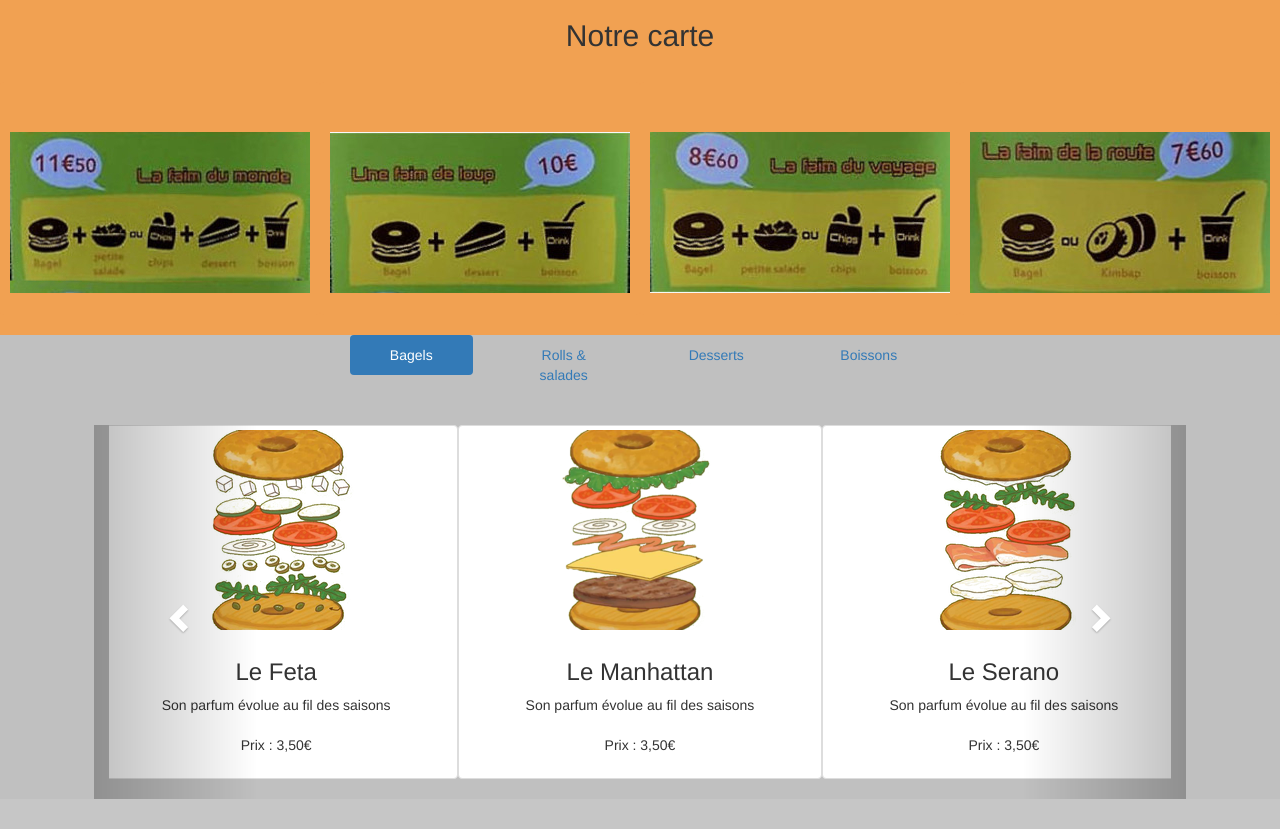
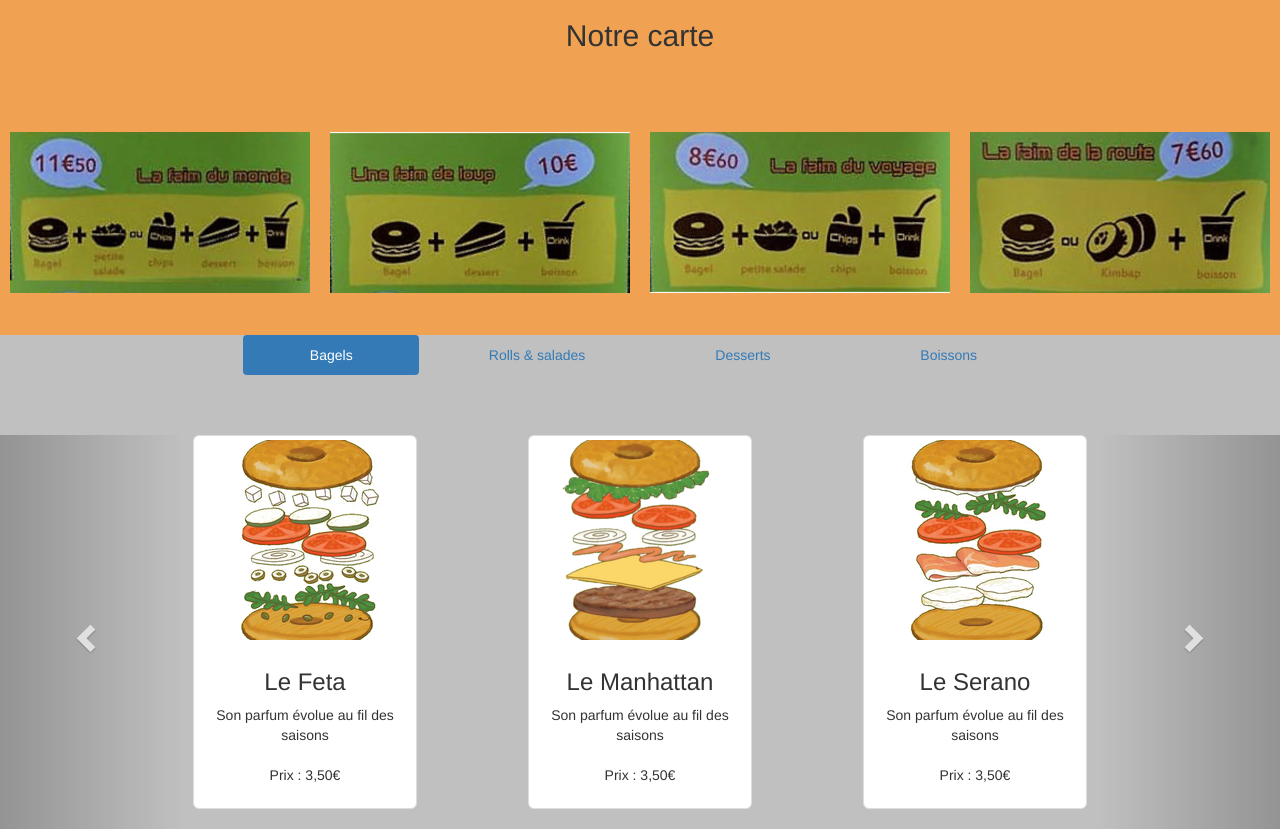
Before and after one commit to JulienOpto/cameleon_voyageur, a PHP site: page / in a window 1280 px wide. Shown: the part 782-1611 px from the top of the page. Before the commit the page ends 1581 px from the top, so only its background shows below. Run offline with PHP 8.4, Linux system fonts and the light colour scheme.

Commit message:
uniformisation des tailles du menu

```diff
--- a/css/stylesheet.css
+++ b/css/stylesheet.css
@@ -58,7 +58,11 @@ nav-menu {
 }
 
 .zone-menu {
-	margin-top: 30px;
+	margin-top: 50px;
+}
+
+.zone-menu1 {
+	margin-top: 100px;
 }
 
 .photothumb {
--- a/index.html
+++ b/index.html
@@ -84,8 +84,8 @@
 
 
 
-				<div class="row">		<!-- choix menus -->
-					<nav class="col-md-6 col-md-offset-3 col-xs-12 nav-menu">
+				<div class="row nav-menu">		<!-- choix menus -->
+					<nav class="col-md-8 col-md-offset-2 col-xs-12">
 						<ul class="nav nav-pills" role="tablist">
 							<li role="presentation" class="col-md-3 col-xs-6 active"><a href="#slider1" aria-controls="slider1" role="tab" data-toggle="pill">Bagels</a></li>
 							<li role="presentation" class="col-md-3 col-xs-6"><a href="#slider2" aria-controls="slider2" role="tab" data-toggle="pill">Rolls & salades</a></li>
@@ -96,7 +96,7 @@
 
 				  				<!-- carousel bagels-->
 						<div class="row tab-content">
-							<div id="slider1" class="carousel slide col-md-10 col-md-offset-1 tab-pane active zone-menu" data-ride="carousel" data-interval="false" role="tabpanel">
+							<div id="slider1" class="carousel slide tab-pane active zone-menu1" data-ride="carousel" data-interval="false" role="tabpanel">
 								<ol class="carousel-indicators">
 									<li data-target="#slider1" data-slide-to="0" class="active"></li>
 									<li data-target="#slider1" data-slide-to="1"></li>
@@ -104,21 +104,21 @@
 								<div class="carousel-inner" role="listbox">
 									<div class="item active">
 										<div class="row">
-											<div class="col-md-4 thumbnail">
+											<div class="col-xs-offset-1 col-xs-10 col-sm-offset-2 col-sm-2 photothumb thumbnail">
 												<img src="img/Menu/Feta.r.png" alt="Feta">
 												<div class="caption">
 									        		<h3>Le Feta</h3>
 									        		<p>Son parfum évolue au fil des saisons<br/><br/>Prix : 3,50€</p>
 									    		</div>
 											</div>
-											<div class="col-md-4 thumbnail">
+											<div class="col-xs-offset-1 col-xs-10 col-sm-offset-1 col-sm-2 photothumb thumbnail">
 												<img src="img/Menu/manhattan.r.png" alt="Manhattan">
 												<div class="caption">
 									        		<h3>Le Manhattan</h3>
 									        		<p>Son parfum évolue au fil des saisons<br/><br/>Prix : 3,50€</p>
 									    		</div>
 											</div>
-											<div class="col-md-4 thumbnail">
+											<div class="col-xs-offset-1 col-xs-10 col-sm-offset-1 col-sm-2 photothumb thumbnail">
 												<img src="img/Menu/Serano.r.png" alt="Serano">
 												<div class="caption">
 									        		<h3>Le Serano</h3>
@@ -129,21 +129,21 @@
 									</div>
 									<div class="item">
 										<div class="row">
-											<div class="col-md-4 thumbnail">
+											<div class="col-xs-offset-1 col-xs-10 col-sm-offset-2 col-sm-2 photothumb thumbnail">
 												<img src="img/Menu/dinde.r.png" alt="Dinde">
 												<div class="caption">
 									        		<h3>Le Dinde</h3>
 									        		<p>Son parfum évolue au fil des saisons<br/><br/>Prix : 3,50€</p>
 									    		</div>
 									    	</div>
-											<div class="col-md-4 thumbnail">
+											<div class="col-xs-offset-1 col-xs-10 col-sm-offset-1 col-sm-2 photothumb thumbnail">
 												<img src="img/Menu/lox.r.png" alt="Lox">
 												<div class="caption">
 									        		<h3>Le Lox</h3>
 									        		<p>Son parfum évolue au fil des saisons<br/><br/>Prix : 3,50€</p>
 									    		</div>
 											</div>
-											<div class="col-md-4 thumbnail">
+											<div class="col-xs-offset-1 col-xs-10 col-sm-offset-1 col-sm-2 photothumb thumbnail">
 												<img src="img/Menu/poulet.r.png" alt="Poulet">
 												<div class="caption">
 									        		<h3>Le Poulet</h3>
@@ -152,6 +152,7 @@
 											</div>
 										</div>
 									</div>
+
 								</div>
 								<a class="carousel-control left" href="#slider1" data-slide="prev">
 				            		<span class="glyphicon glyphicon-chevron-left"></span>
@@ -160,8 +161,9 @@
 				            		<span class="glyphicon glyphicon-chevron-right"></span>
 				        		</a>
 							</div>
+
 										<!-- caroussel rolls -->
-							<div id="slider2" class="carousel slide col-md-10 col-md-offset-1 tab-pane zone-menu" data-ride="carousel" data-interval="false" role="tabpanel">
+							<div id="slider2" class="carousel slide tab-pane zone-menu1" data-ride="carousel" data-interval="false" role="tabpanel">
 									<ol class="carousel-indicators">
 										<li data-target="#slider2" data-slide-to="0" class="active"></li>
 										<li data-target="#slider2" data-slide-to="1"></li>
@@ -169,21 +171,21 @@
 									<div class="carousel-inner" role="listbox">
 										<div class="item active">
 											<div class="row">
-												<div class="col-md-4 thumbnail">
+												<div class="col-xs-offset-1 col-xs-10 col-sm-offset-2 col-sm-2 photothumb thumbnail">
 													<img src="img/Menu/chiken.r.png" alt="Chicken">
 													<div class="caption">
 										        		<h3>Chicken Rolls</h3>
 										        		<p>Son parfum évolue au fil des saisons<br/><br/>Prix : 3,50€</p>
 										    		</div>
 												</div>
-												<div class="col-md-4 thumbnail">
+												<div class="col-xs-offset-1 col-xs-10 col-sm-offset-1 col-sm-2 photothumb thumbnail">
 													<img src="img/Menu/kimbap.r.png" alt="Kimbap">
 													<div class="caption">
 										        		<h3>Les Kimbap</h3>
 										        		<p>Son parfum évolue au fil des saisons<br/><br/>Prix : 3,50€</p>
 										    		</div>
 												</div>
-												<div class="col-md-4 thumbnail">
+												<div class="col-xs-offset-1 col-xs-10 col-sm-offset-1 col-sm-2 photothumb thumbnail">
 													<img src="img/Menu/mandu.r.png" alt="Mandu">
 													<div class="caption">
 										        		<h3>Les Mandus</h3>
@@ -194,21 +196,21 @@
 										</div>
 										<div class="item">
 											<div class="row">
-												<div class="col-md-4 thumbnail">
+												<div class="col-xs-offset-1 col-xs-10 col-sm-offset-2 col-sm-2 photothumb thumbnail">
 													<img src="img/Menu/Salade.r.png" alt="Salade">
 													<div class="caption">
 										        		<h3>La Salade</h3>
 										        		<p>Son parfum évolue au fil des saisons<br/><br/>Prix : 3,50€</p>
 										    		</div>
 										    	</div>
-												<div class="col-md-4 thumbnail">
+												<div class="col-xs-offset-1 col-xs-10 col-sm-offset-1 col-sm-2 photothumb thumbnail">
 													<img src="img/Menu/rock.r.png" alt="Rock">
 													<div class="caption">
 										        		<h3>Le Rock N'Roll</h3>
 										        		<p>Son parfum évolue au fil des saisons<br/><br/>Prix : 3,50€</p>
 										    		</div>
 												</div>
-												<div class="col-md-4 thumbnail">
+												<div class="col-xs-offset-1 col-xs-10 col-sm-offset-1 col-sm-2 photothumb thumbnail">
 													<img src="img/Menu/thon.r.png" alt="Thon">
 													<div class="caption">
 										        		<h3>Le Thon</h3>
@@ -227,7 +229,6 @@
 							</div>
 							<!-- Thumbnails Desserts -->
 						<div class="col-xs-12 tab-pane zone-menu" id="desserts" role="tabpanel">
-							<h2>Nos desserts</h2>
 							<div class="row">
 								<div class="thumbnail col-xs-offset-1 col-xs-10 col-sm-offset-2 col-sm-2 photothumb">    <!-- cheesecake -->
 									<img src="img/thumb_cheesecake_big.jpg" alt="cheesecake">
@@ -255,7 +256,6 @@
 
 						<!-- Thumbnails Boissons -->
 					  <div class="col-xs-12 tab-pane zone-menu" id="boissons" role="tabpanel">
-					  	<h2>Nos boissons</h2>
 					    <div class="row">
 					    	<div class="thumbnail col-xs-offset-1 col-xs-10 col-sm-offset-2 col-sm-2 photothumb">    <!-- sodas -->
 									<img src="img/thumb_sodas_big.jpg" alt="sodas">
```
